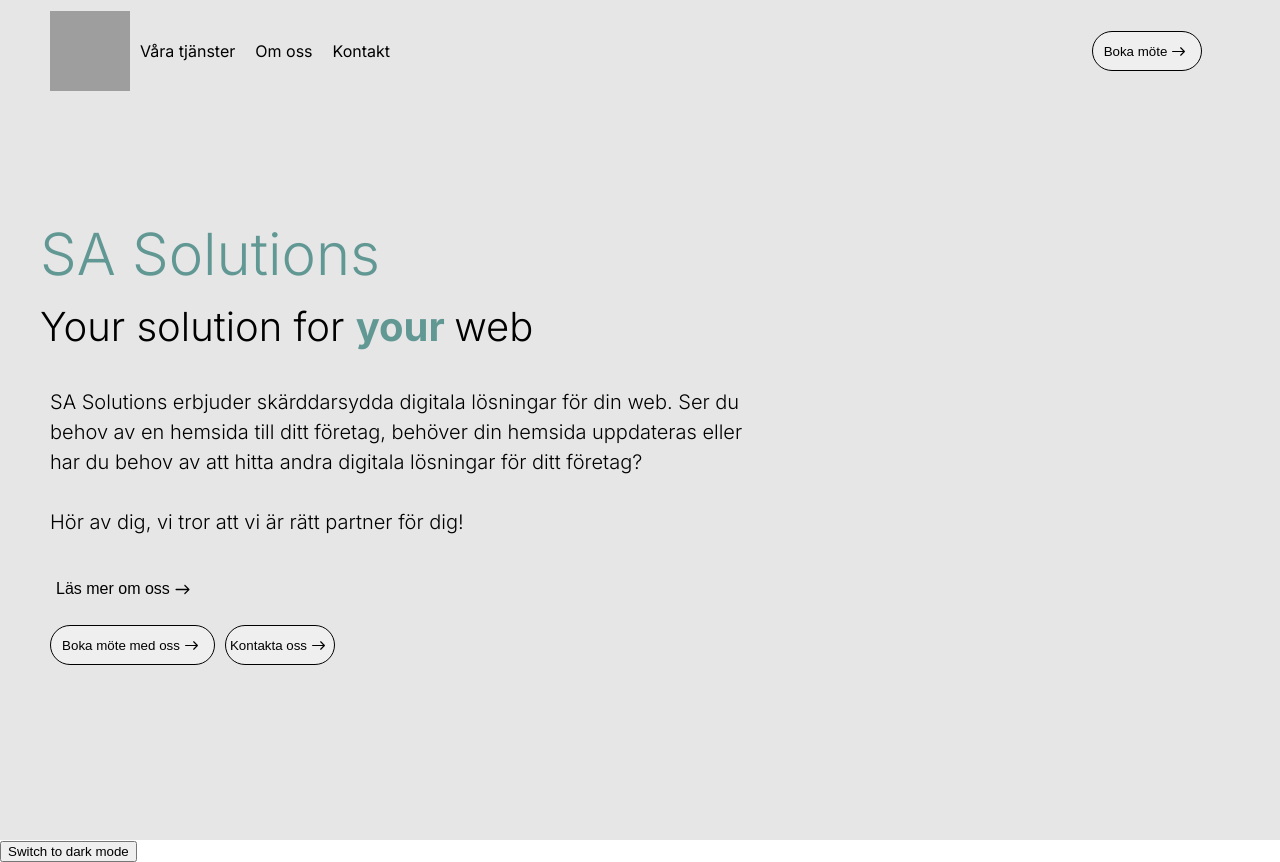
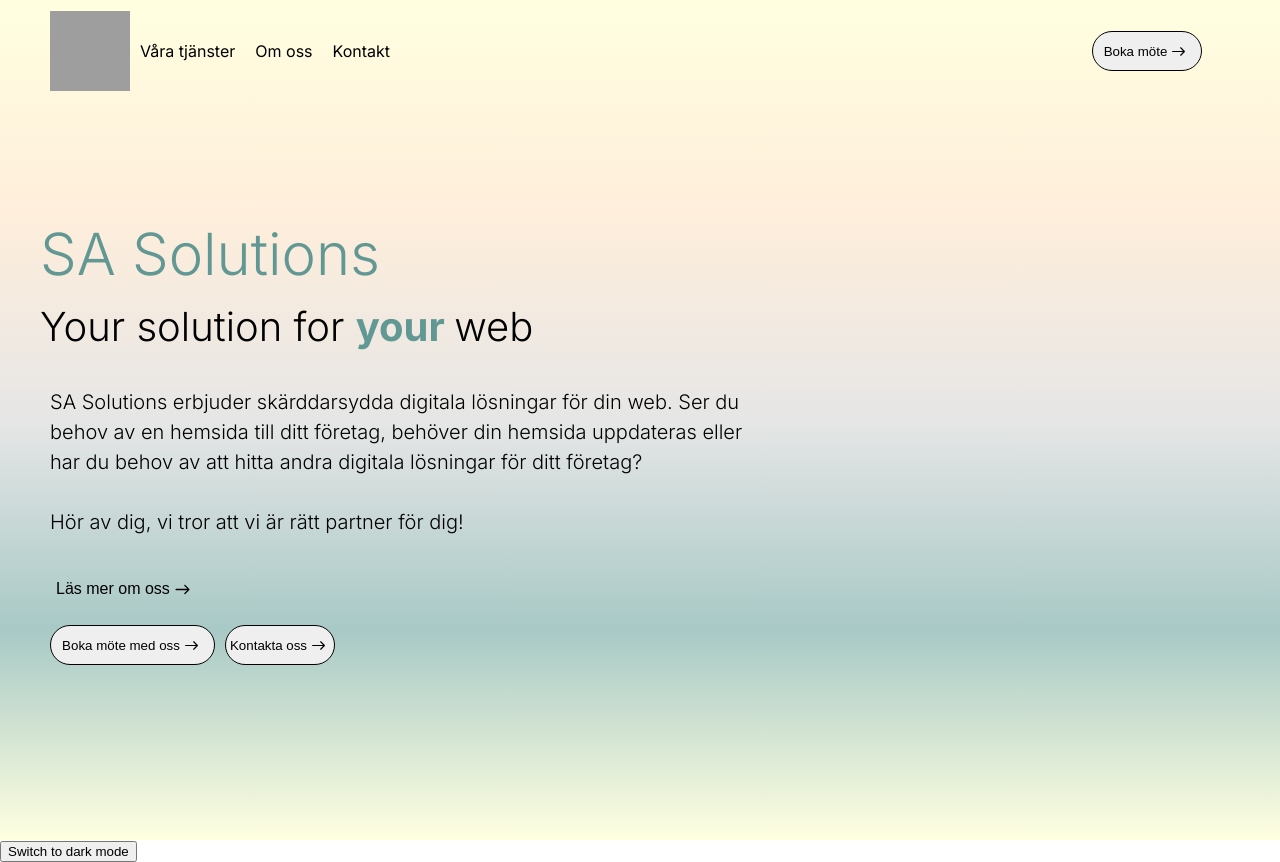
Before and after one commit to AdamNyberg95/webworks, a Next.js app: page / in a window 1280 px wide. Shown: the top 862 px of the page. Built offline with nearby package versions, Linux system fonts and the light colour scheme; grey boxes are pictures that could not be loaded.

Commit message:
backgroundcolor for hero and header

```diff
--- a/app/components/Header/Header.tsx
+++ b/app/components/Header/Header.tsx
@@ -22,7 +22,7 @@ useEffect(() => {
 }, []);
 
   return (
-    <Container style={{ backgroundColor: 'var(--header-color)' }} >
+    <Container>
       <Wrapper isScrolled={isScrolled}>
       <StyledNavList>
         <LoggoNavWrapper>
--- a/app/components/Hero/Hero.tsx
+++ b/app/components/Hero/Hero.tsx
@@ -7,7 +7,7 @@ import { IoIosArrowRoundForward } from "react-icons/io";
 
 
 export const Hero: React.FC = () => {
-    return(<Container style={{ backgroundColor: 'var(--header-color)' }}>
+    return(<Container style={{ background: 'linear-gradient(to bottom, var(--header-color-light-yellow) 0%, var(--header-color-light-orange) 25%, var(--header-color) 50%, var(--header-color-shade) 75%, var(--header-color-light-yellow) 100%)' }}>
 
         <TextBox>
            <H1 >SA Solutions</H1>
--- a/app/globals.css
+++ b/app/globals.css
@@ -2,6 +2,9 @@
   --background-color: #fff;
   --text-color: #000;
   --header-color: #E6E6E6;
+  --header-color-shade:  #A8C9C6;
+  --header-color-light-yellow: #FFFFE0;
+  --header-color-light-orange:#FFEEDB;
 }
 
 [data-theme='dark'] {
```
